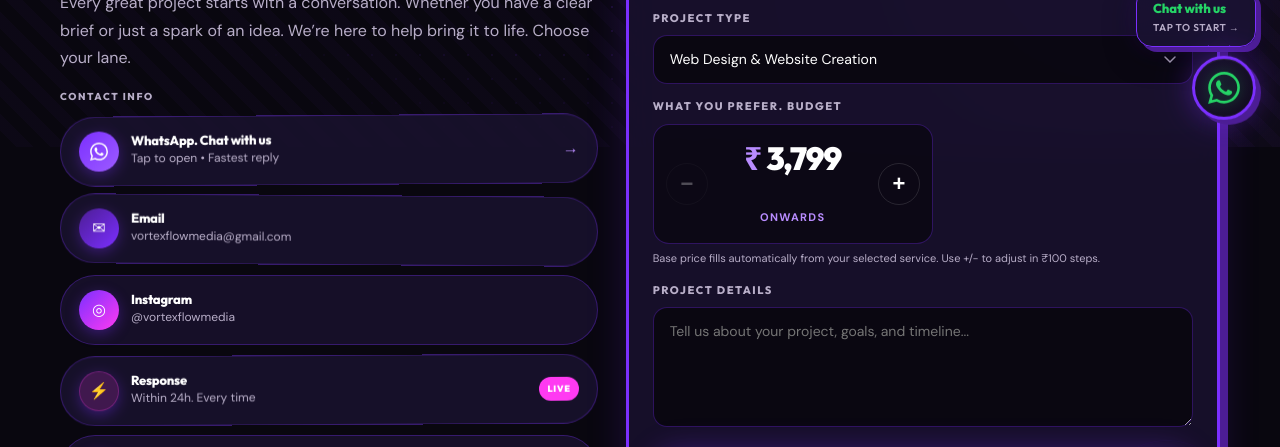
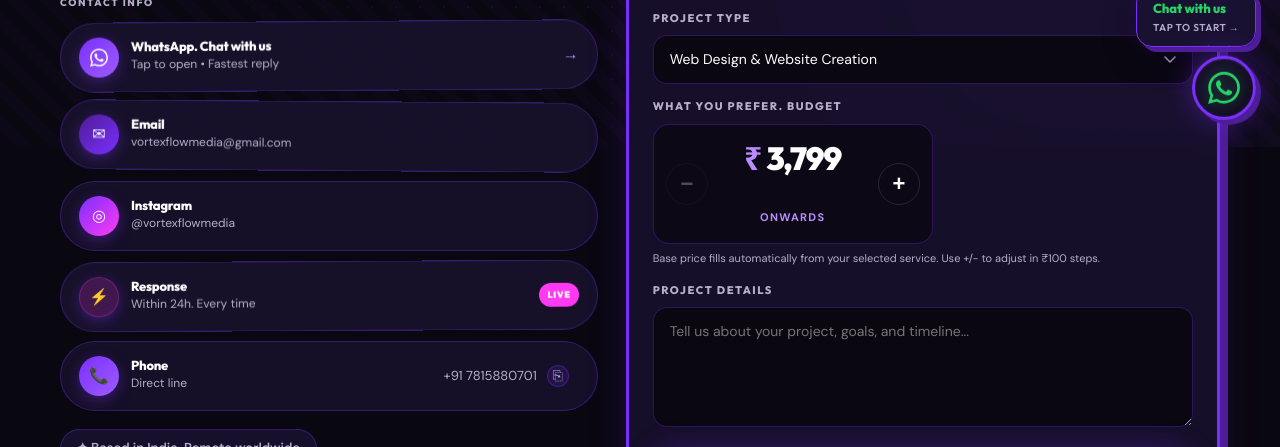
Before and after one commit to vortexflowmedia-creator/Vortexflowmedia-N-, a website: page contact.html in a window 1280 px wide. Shown: the part 653-1100 px from the top of the page. Drawn offline with nearby package versions, Linux system fonts and the light colour scheme; a web font is replaced by a local one.

Commit message:
Update contact.html

```diff
--- a/contact.html
+++ b/contact.html
@@ -92,7 +92,7 @@
     <div>
       <div class="eyebrow" style="margin-bottom:14px">Connect With Us</div>
       <h2 class="h-2" style="font-size:clamp(28px,4vw,44px);margin-bottom:12px">Tell us about<br><span class="accent-text">your vision</span></h2>
-      <p style="color:var(--muted);line-height:1.7;margin-bottom:18px">Every great project starts with a conversation. Whether you have a clear brief or just a spark of an idea. We’re here to help bring it to life. Choose your lane.</p>
+      <p style="color:var(--muted);line-height:1.7;margin-bottom:18px"></p>
 
       <div style="display:flex;flex-direction:column;gap:10px">
         <div style="font-family:var(--font-display);font-size:10px;font-weight:800;letter-spacing:0.16em;text-transform:uppercase;color:var(--muted)">Contact Info</div>
```
